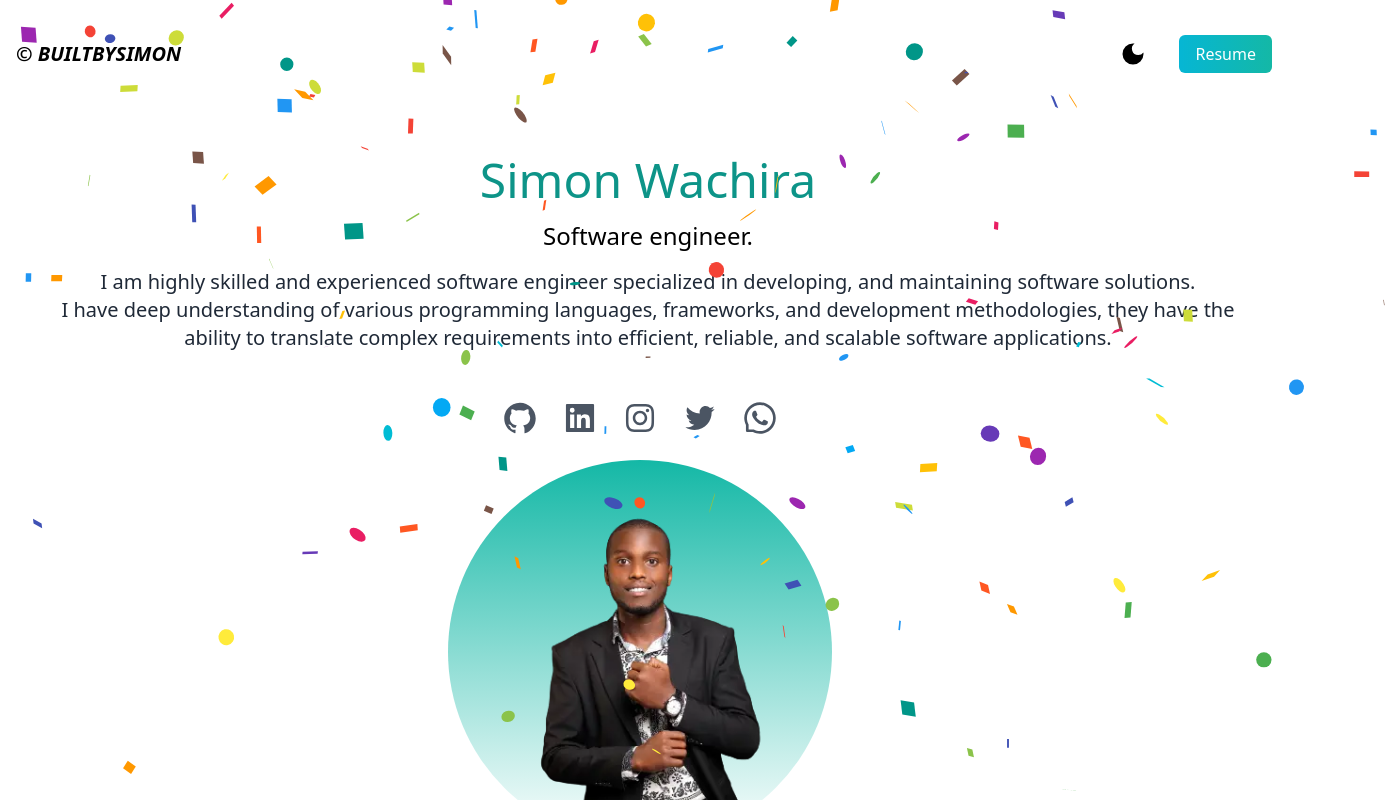
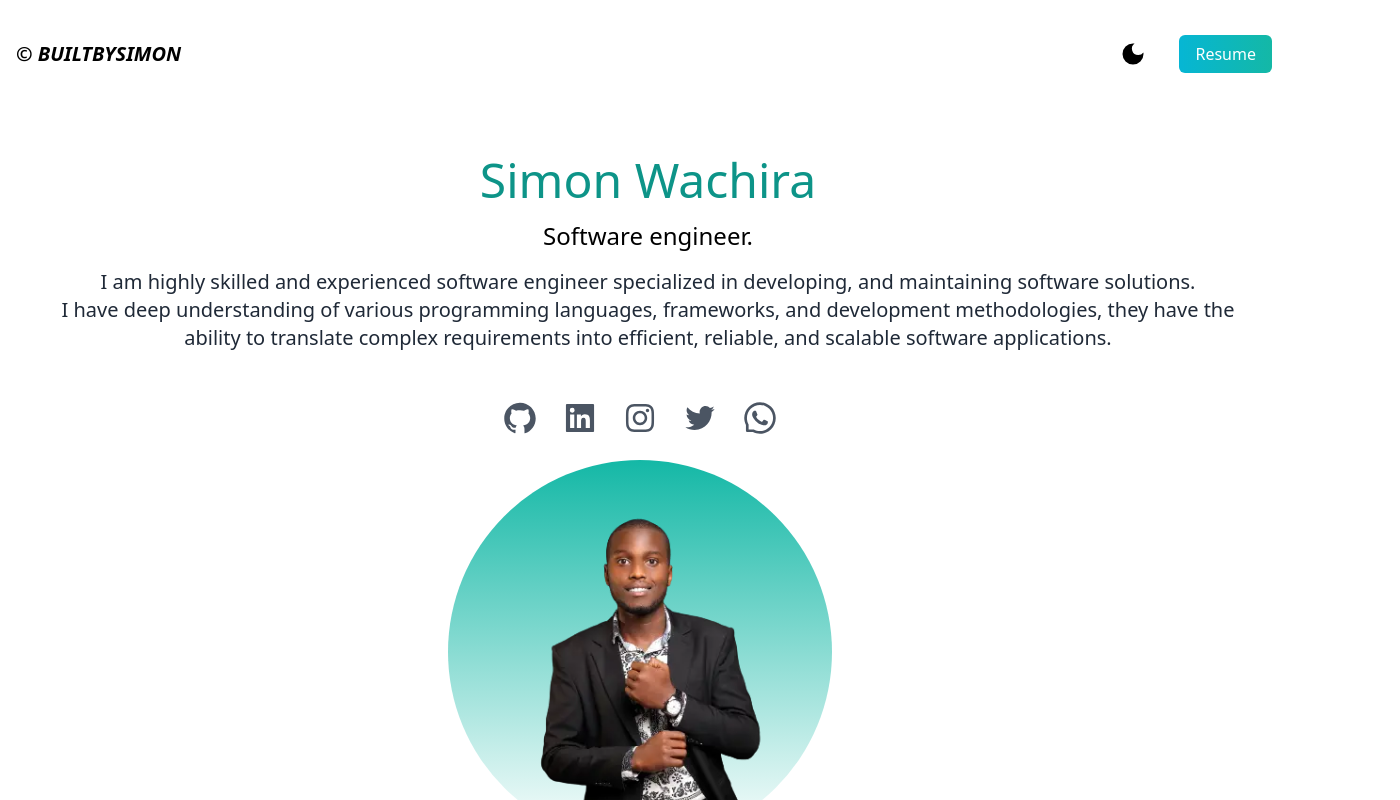
Before and after one commit to bunny254/portfolio, a React (Create React App) app in the folder client/: page / in a window 1280 px wide. Shown: the top 800 px of the page, 1400 px wide, since content can reach past the window. Built offline with nearby package versions, Linux system fonts and the light colour scheme.

Commit message:
Removed birthday confetti from the portfolio

```diff
--- a/client/src/siteComponents/landingPage.jsx
+++ b/client/src/siteComponents/landingPage.jsx
@@ -7,7 +7,7 @@ import { useDarkMode } from "./darkMode";
 import Projects from "./projects";
 import Events from "./events";
 import Testimonials from "./testimonials";
-import Confetti from "react-confetti";
+//import Confetti from "react-confetti";
 
 const LandingPage = () => {
   const { isDarkMode } = useDarkMode();
@@ -15,7 +15,6 @@ const LandingPage = () => {
     <div className={isDarkMode ? "dark" : ""}>
       <div className="dark:bg-gray-900">
           <Nav />
-          <Confetti width={1400} height={1000}/>
           <About />
           <Home />
           <Skills />
```
